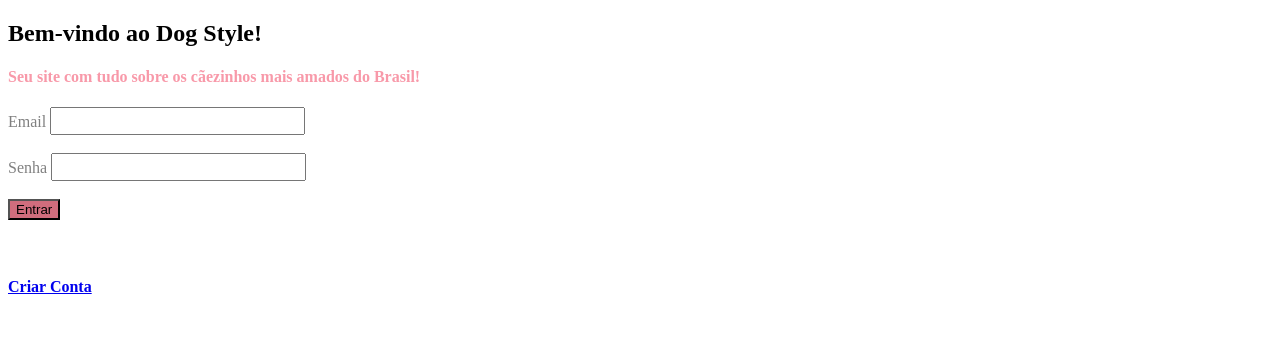
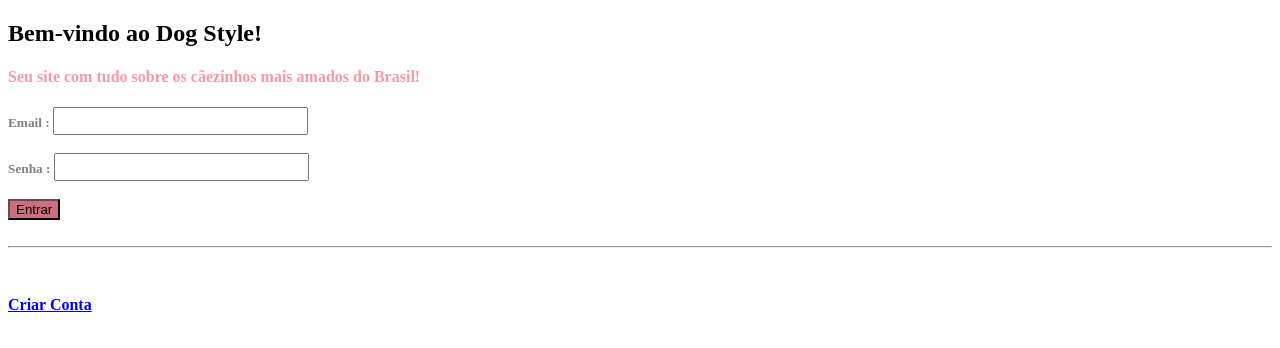
Before and after one commit to w400pedro/Dog-Style, a website: page public/login.html in a window 1280 px wide. Drawn offline with Linux system fonts and the light colour scheme.

Commit message:
login patch

```diff
--- a/public/login.html
+++ b/public/login.html
@@ -5,7 +5,7 @@
         <meta http-equiv="X-UA-Compatible" content="IE=edge">
         <meta name="viewport" content="width=device-width, initial-scale=1.0">
         <title>Dog Style</title>
-        <!--<link rel="stylesheet" href="https://cdnjs.cloudflare.com/ajax/libs/materialize/1.0.0/css/materialize.min.css"> !-->
+    <!--<link rel="stylesheet" href="https://cdnjs.cloudflare.com/ajax/libs/materialize/1.0.0/css/materialize.min.css">-->
         <link rel="stylesheet" href="/public/css/style.css">
         <link rel="icon" href="https://e7.pngegg.com/pngimages/90/669/png-clipart-do-not-catch-the-tongue-of-the-dog-pet-dog.png">
     </head>
@@ -14,20 +14,20 @@
     <h4 style="color: rgb(248, 153, 169);" >Seu site com tudo sobre os cãezinhos mais amados do Brasil!</h4>
 
     <form action="/user/login" method="post">
-        <label for="nome" style="color: gray;" >Email</label>
+        <label for="nome" style="color: gray;" ><h5 style="display: inline;">Email : </h5></label>
         <input style="width: initial; font-size: larger;" type="email" name="email">
         <br/><br/>
-        <label for="nome" style="color: gray;" >Senha</label>
+        <label for="nome" style="color: gray;" ><h5 style="display: inline;">Senha : </h5></label>
         <input style="width: initial; font-size: larger;" type="password" name="senha">
         <br/><br/>
 
         <input class="waves-effect waves-light btn" style="background-color: rgb(208, 109, 125);" type="submit" value="Entrar"/>
         <br/>
     </form>
+    <br>
 
+<hr>
 
-
-    <br>
     <br>
 <h4><a href="./register.html">Criar Conta</a></h4>
 </body>
```
